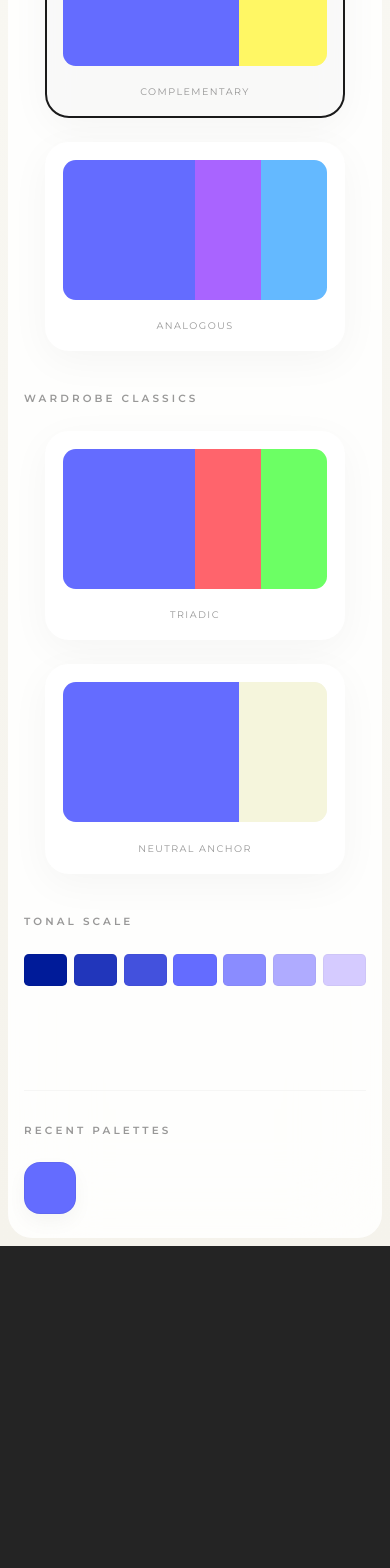
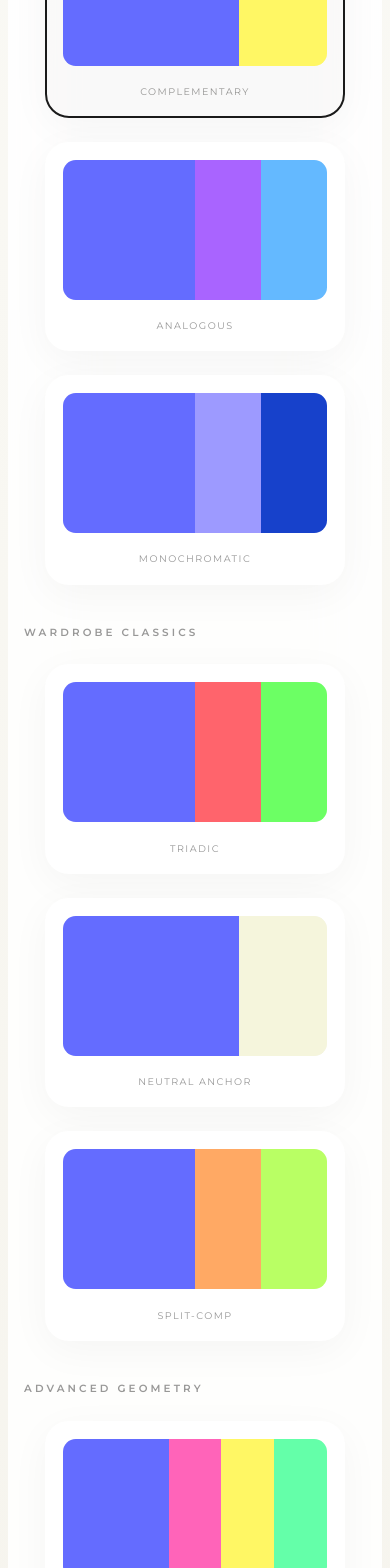
Before and after one commit to ItamarShecwitz/colors, a React (Vite) app: page / in a window 390 px wide. Shown: the part 1429-2997 px from the top of the page. Before the commit the page ends 2675 px from the top, so only its background shows below. Built offline with nearby package versions, Linux system fonts and the light colour scheme.

Commit message:
feat: enhance game layout (bigger square, side-by-side on PC, stacked on mobile)

```diff
--- a/src/App.css
+++ b/src/App.css
@@ -508,12 +508,20 @@ html, body {
   border-color: #000;
 }
 
+.game-stats-row {
+  display: flex;
+  justify-content: center;
+  gap: 3rem;
+  margin-bottom: 2.5rem;
+  width: 100%;
+}
+
 .game-main {
-  display: flex;
-  flex-direction: column;
+  display: grid;
+  grid-template-columns: 1fr 1fr;
   align-items: center;
-  gap: 3rem;
-  max-width: 600px;
+  gap: 4rem;
+  max-width: 1000px;
   margin: 0 auto;
 }
 
@@ -523,6 +531,14 @@ html, body {
   box-shadow: 0 20px 50px rgba(0, 0, 0, 0.08);
   width: 100%;
   aspect-ratio: 1;
+  max-width: 450px;
+}
+
+.options-grid {
+  display: grid;
+  grid-template-columns: 1fr;
+  gap: 1.2rem;
+  width: 100%;
 }
 
 /* Game Enhanced Styles */
@@ -904,9 +920,9 @@ input[type="color"]::-webkit-color-swatch {
 }
 
 .harmony-display-grid {
-  display: flex;
-  flex-direction: column;
-  gap: 4rem;
+  display: grid;
+  grid-template-columns: repeat(2, 1fr);
+  gap: 3rem;
 }
 
 .harmony-group {
@@ -1117,6 +1133,7 @@ input[type="color"]::-webkit-color-swatch {
   }
 
   .harmony-display-grid {
+    grid-template-columns: 1fr;
     gap: 2.5rem;
   }
 
@@ -1242,17 +1259,20 @@ input[type="color"]::-webkit-color-swatch {
   }
 
   .game-main {
+    display: flex;
+    flex-direction: column;
     padding-top: 1.5rem;
     border-top: 1px solid rgba(0,0,0,0.05);
+    gap: 2rem;
   }
 
   .game-stats-row {
     display: flex;
-    justify-content: space-around;
+    justify-content: center;
+    gap: 3rem;
+    margin-bottom: 2rem;
     width: 100%;
-    margin-bottom: 1rem;
   }
-
   .stat-box {
     padding: 0.5rem 1rem;
     background: #fdfdfd;
--- a/src/App.tsx
+++ b/src/App.tsx
@@ -8,7 +8,7 @@ function App() {
   const [activeTab, setActiveTab] = useState<'dictionary' | 'learn' | 'game'>('dictionary')
   const [inputColor, setInputColor] = useState('#646cff')
   const [history, setHistory] = useState<string[]>([])
-  const [harmonyMode, setHarmonyMode] = useState<'complementary' | 'analogous' | 'triadic' | 'neutral'>('complementary')
+  const [harmonyMode, setHarmonyMode] = useState<'complementary' | 'analogous' | 'triadic' | 'neutral' | 'monochromatic' | 'split-complementary' | 'square' | 'double-split'>('complementary')
   const [isPickerOpen, setIsPickerOpen] = useState(false)
 
   const [selectedLevel, setSelectedLevel] = useState<number>(1)
@@ -279,6 +279,81 @@ function App() {
                                   />
                                 );
                               })}
+
+                              {harmonyMode === 'split-complementary' && [150, 210].map(offset => {
+                                const offsetRad = offset * Math.PI / 180;
+                                const c = o.set('hsl.h', (safeH + offset + 360) % 360).hex();
+                                return (
+                                  <circle
+                                    key={offset}
+                                    cx={50 + r * Math.cos(angle + offsetRad)}
+                                    cy={50 + r * Math.sin(angle + offsetRad)}
+                                    r="3"
+                                    fill={c}
+                                    stroke="#fff"
+                                    strokeWidth="1"
+                                    className="indicator-dynamic"
+                                    style={{ cursor: 'pointer' }}
+                                    onClick={() => setInputColor(c)}
+                                  />
+                                );
+                              })}
+
+                              {harmonyMode === 'square' && [90, 180, 270].map(offset => {
+                                const offsetRad = offset * Math.PI / 180;
+                                const c = o.set('hsl.h', (safeH + offset + 360) % 360).hex();
+                                return (
+                                  <circle
+                                    key={offset}
+                                    cx={50 + r * Math.cos(angle + offsetRad)}
+                                    cy={50 + r * Math.sin(angle + offsetRad)}
+                                    r="3"
+                                    fill={c}
+                                    stroke="#fff"
+                                    strokeWidth="1"
+                                    className="indicator-dynamic"
+                                    style={{ cursor: 'pointer' }}
+                                    onClick={() => setInputColor(c)}
+                                  />
+                                );
+                              })}
+
+                              {harmonyMode === 'double-split' && [30, -30, 150, 210].map(offset => {
+                                const offsetRad = offset * Math.PI / 180;
+                                const c = o.set('hsl.h', (safeH + offset + 360) % 360).hex();
+                                return (
+                                  <circle
+                                    key={offset}
+                                    cx={50 + r * Math.cos(angle + offsetRad)}
+                                    cy={50 + r * Math.sin(angle + offsetRad)}
+                                    r="3"
+                                    fill={c}
+                                    stroke="#fff"
+                                    strokeWidth="1"
+                                    className="indicator-dynamic"
+                                    style={{ cursor: 'pointer' }}
+                                    onClick={() => setInputColor(c)}
+                                  />
+                                );
+                              })}
+
+                              {harmonyMode === 'monochromatic' && [o.brighten(1).hex(), o.darken(1).hex()].map((c, i) => {
+                                const dist = i === 0 ? r + 5 : r - 5;
+                                return (
+                                  <circle
+                                    key={i}
+                                    cx={50 + dist * Math.cos(angle)}
+                                    cy={50 + dist * Math.sin(angle)}
+                                    r="3"
+                                    fill={c}
+                                    stroke="#fff"
+                                    strokeWidth="1"
+                                    className="indicator-dynamic"
+                                    style={{ cursor: 'pointer' }}
+                                    onClick={() => setInputColor(c)}
+                                  />
+                                );
+                              })}
                             </>
                           );
                         })()}
@@ -325,6 +400,18 @@ function App() {
                             </div>
                             <span className="outfit-label">Analogous</span>
                           </div>
+
+                          <div
+                            className={`outfit-card ${harmonyMode === 'monochromatic' ? 'active' : ''}`}
+                            onClick={() => setHarmonyMode('monochromatic')}
+                          >
+                            <div className="outfit-swatches">
+                              <div className="swatch-main" style={{ backgroundColor: colorData.hex }} />
+                              <div className="swatch-accent" style={{ backgroundColor: chroma(colorData.hex).brighten(1).hex() }} />
+                              <div className="swatch-accent" style={{ backgroundColor: chroma(colorData.hex).darken(1).hex() }} />
+                            </div>
+                            <span className="outfit-label">Monochromatic</span>
+                          </div>
                         </div>
                       </div>
 
@@ -352,6 +439,50 @@ function App() {
                               <div className="swatch-accent" style={{ backgroundColor: '#F5F5DC' }} />
                             </div>
                             <span className="outfit-label">Neutral Anchor</span>
+                          </div>
+
+                          <div
+                            className={`outfit-card ${harmonyMode === 'split-complementary' ? 'active' : ''}`}
+                            onClick={() => setHarmonyMode('split-complementary')}
+                          >
+                            <div className="outfit-swatches">
+                              <div className="swatch-main" style={{ backgroundColor: colorData.hex }} />
+                              <div className="swatch-accent" style={{ backgroundColor: chroma(colorData.hex).set('hsl.h', '+150').hex() }} />
+                              <div className="swatch-accent" style={{ backgroundColor: chroma(colorData.hex).set('hsl.h', '-150').hex() }} />
+                            </div>
+                            <span className="outfit-label">Split-Comp</span>
+                          </div>
+                        </div>
+                      </div>
+
+                      <div className="harmony-group">
+                        <h4>Advanced Geometry</h4>
+                        <div className="outfit-previews">
+                          <div
+                            className={`outfit-card ${harmonyMode === 'square' ? 'active' : ''}`}
+                            onClick={() => setHarmonyMode('square')}
+                          >
+                            <div className="outfit-swatches">
+                              <div className="swatch-main" style={{ backgroundColor: colorData.hex }} />
+                              <div className="swatch-accent" style={{ backgroundColor: chroma(colorData.hex).set('hsl.h', '+90').hex() }} />
+                              <div className="swatch-accent" style={{ backgroundColor: chroma(colorData.hex).set('hsl.h', '+180').hex() }} />
+                              <div className="swatch-accent" style={{ backgroundColor: chroma(colorData.hex).set('hsl.h', '+270').hex() }} />
+                            </div>
+                            <span className="outfit-label">Square</span>
+                          </div>
+
+                          <div
+                            className={`outfit-card ${harmonyMode === 'double-split' ? 'active' : ''}`}
+                            onClick={() => setHarmonyMode('double-split')}
+                          >
+                            <div className="outfit-swatches">
+                              <div className="swatch-main" style={{ backgroundColor: colorData.hex }} />
+                              <div className="swatch-accent" style={{ backgroundColor: chroma(colorData.hex).set('hsl.h', '+30').hex() }} />
+                              <div className="swatch-accent" style={{ backgroundColor: chroma(colorData.hex).set('hsl.h', '-30').hex() }} />
+                              <div className="swatch-accent" style={{ backgroundColor: chroma(colorData.hex).set('hsl.h', '+150').hex() }} />
+                              <div className="swatch-accent" style={{ backgroundColor: chroma(colorData.hex).set('hsl.h', '-150').hex() }} />
+                            </div>
+                            <span className="outfit-label">Double-Split</span>
                           </div>
                         </div>
                       </div>
--- a/src/components/ColorGame.tsx
+++ b/src/components/ColorGame.tsx
@@ -163,7 +163,6 @@ export function ColorGame({ initialDifficulty = 1, onSelectColor }: ColorGamePro
         </div>
       </div>
 
-      <div className="game-main" ref={gameSectionRef}>
       <div className="game-stats-row">
         <div className="stat-box">
           <label>Level {difficulty}</label>
@@ -177,6 +176,7 @@ export function ColorGame({ initialDifficulty = 1, onSelectColor }: ColorGamePro
         )}
       </div>
 
+      <div className="game-main" ref={gameSectionRef}>
         <div className="target-square-frame">
           <div
             className="target-square"
```
Also changed, not shown: 2 other files (tests, documents, lock files or other folders). Lines whose indentation alone changed are shown as unchanged.
